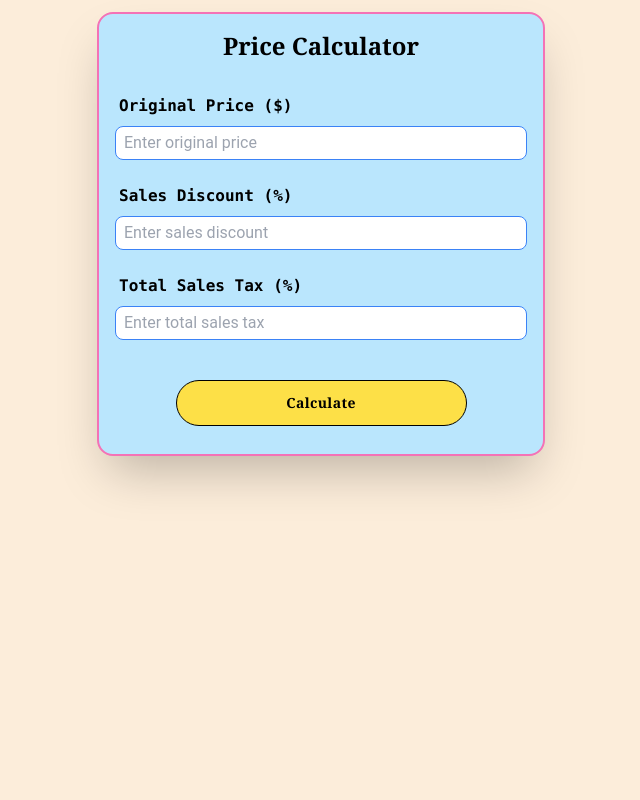
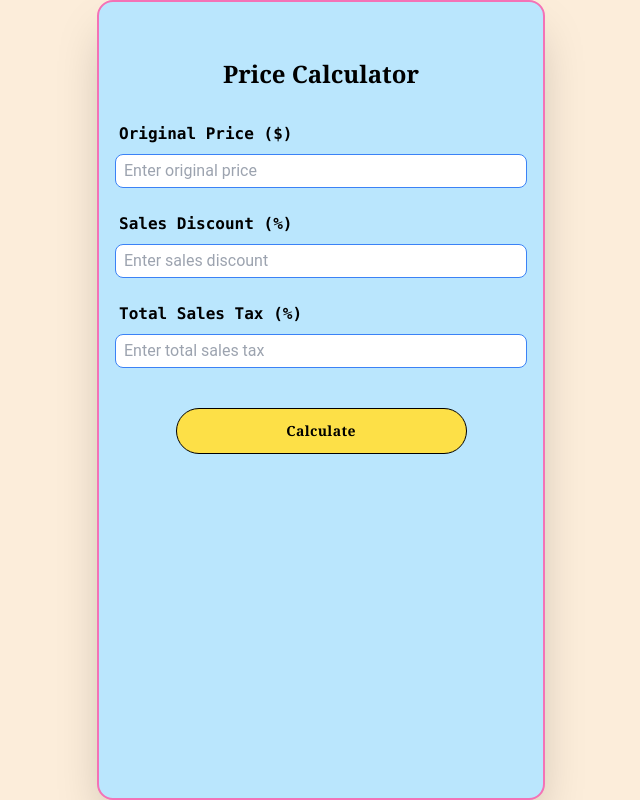
Before and after one commit to jodrasko/price-calc-react-tailwind, a React (Vite) app: page / in a window 1280 px wide. Shown: the whole page, without its empty margins (319-959 px from the left). Built offline with nearby package versions, Linux system fonts and the light colour scheme.

Commit message:
Updated Tailwind CSS for height of device

```diff
--- a/src/components/ReactHookForm/ReactHookForm.jsx
+++ b/src/components/ReactHookForm/ReactHookForm.jsx
@@ -37,8 +37,8 @@ const ReactHookForm = () => {
   };
 
   return (
-    <div className="flex items-center justify-center p-3">
-      <div className="w-full max-w-md mx-auto  bg-sky-200 border-2 border-solid border-pink-400 shadow-2xl rounded-2xl overflow-hidden">
+    <div className="flex items-center justify-center">
+      <div className="w-full max-w-md min-h-screen pt-10 pb-10 bg-sky-200 border-2 border-solid border-pink-400 shadow-2xl rounded-2xl overflow-hidden">
         <h1 className="font-serif font-bold text-center text-2xl p-4">
           Price Calculator
         </h1>
```
